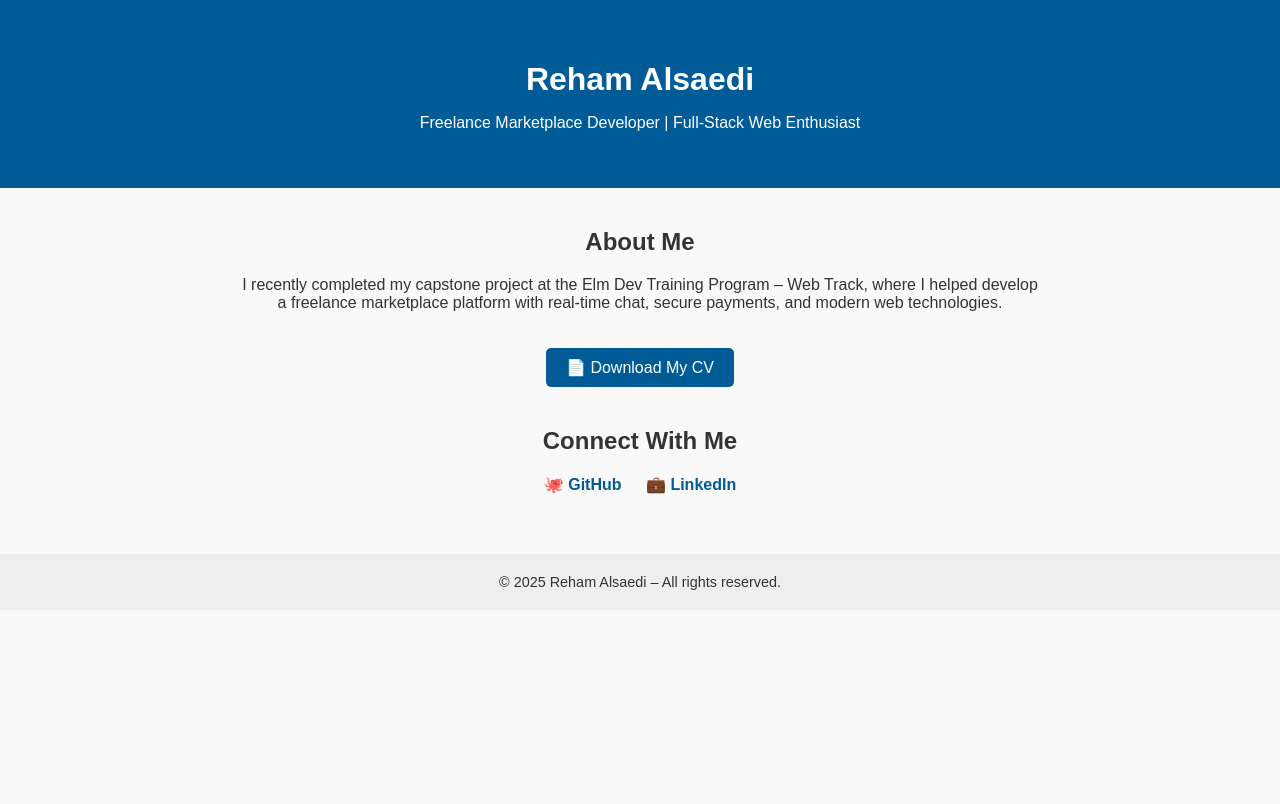
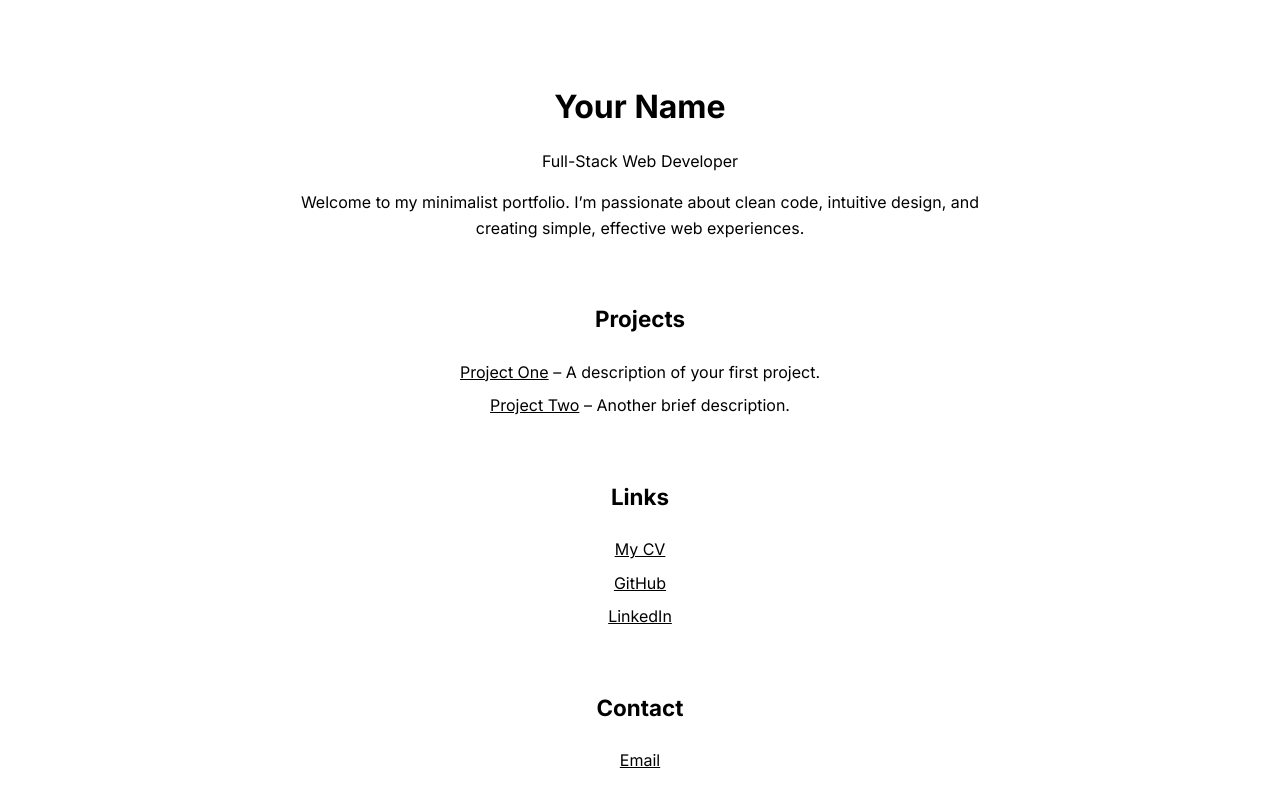
Before and after one commit to Reham-Alsaedi/reham-alsaedi.github.io, a plain HTML site: page index.html in a window 1280 px wide. Drawn offline with Linux system fonts and the light colour scheme.

Commit message:
Update index.html

```diff
--- a/index.html
+++ b/index.html
@@ -3,81 +3,90 @@
 <head>
   <meta charset="UTF-8" />
   <meta name="viewport" content="width=device-width, initial-scale=1.0" />
-  <title>Reham Alsaedi – Portfolio</title>
+  <title>Your Name</title>
   <style>
+    @import url('https://fonts.googleapis.com/css2?family=Inter:wght@400;700&display=swap');
+
     body {
-      font-family: sans-serif;
-      margin: 0;
-      padding: 0;
-      background: #f9f9f9;
-      color: #333;
+      font-family: 'Inter', sans-serif;
+      background-color: #fff;
+      color: #000;
       text-align: center;
+      padding: 60px 20px;
+      line-height: 1.6;
+      max-width: 700px;
+      margin: auto;
     }
-    header {
-      background-color: #005b96;
-      color: white;
-      padding: 40px 20px;
+
+    h1 {
+      font-size: 2rem;
+      font-weight: 700;
+      margin-bottom: 0.5em;
     }
-    h1 {
-      margin-bottom: 10px;
-    }
-    section {
-      max-width: 800px;
-      margin: 40px auto;
-      padding: 0 20px;
-    }
-    .links a {
-      margin: 10px;
-      text-decoration: none;
-      color: #005b96;
-      font-weight: bold;
-    }
-    .links a:hover {
+
+    a {
+      color: #000;
       text-decoration: underline;
     }
-    footer {
+
+    a:hover {
+      opacity: 0.7;
+    }
+
+    p {
+      margin: 1em 0;
+    }
+
+    .section {
       margin-top: 60px;
-      padding: 20px;
-      background-color: #eee;
-      font-size: 0.9em;
     }
-    .button {
-      display: inline-block;
-      margin-top: 20px;
-      padding: 10px 20px;
-      background-color: #005b96;
-      color: white;
-      text-decoration: none;
-      border-radius: 5px;
+
+    .section h2 {
+      font-size: 1.4rem;
+      font-weight: 700;
+      margin-bottom: 1em;
     }
-    .button:hover {
-      background-color: #00487c;
+
+    ul {
+      list-style-type: none;
+      padding: 0;
+    }
+
+    li {
+      margin: 0.5em 0;
     }
   </style>
 </head>
 <body>
-  <header>
-    <h1>Reham Alsaedi</h1>
-    <p>Freelance Marketplace Developer | Full-Stack Web Enthusiast</p>
-  </header>
 
-  <section>
-    <h2>About Me</h2>
-    <p>I recently completed my capstone project at the Elm Dev Training Program – Web Track, where I helped develop a freelance marketplace platform with real-time chat, secure payments, and modern web technologies.</p>
+  <h1>Your Name</h1>
+  <p>Full-Stack Web Developer</p>
 
-    <a class="button" href="Reham-Alsaedi-CV.pdf" target="_blank">📄 Download My CV</a>
-  </section>
+  <p>
+    Welcome to my minimalist portfolio. I’m passionate about clean code, intuitive design, and creating simple, effective web experiences.
+  </p>
 
-  <section>
-    <h2>Connect With Me</h2>
-    <div class="links">
-      <a href="https://github.com/reham-alsaedi" target="_blank">🐙 GitHub</a>
-      <a href="https://www.linkedin.com/in/rehamalsaedi/" target="_blank">💼 LinkedIn</a>
-    </div>
-  </section>
+  <div class="section">
+    <h2>Projects</h2>
+    <ul>
+      <li><a href="https://yourproject1.com" target="_blank">Project One</a> – A description of your first project.</li>
+      <li><a href="https://yourproject2.com" target="_blank">Project Two</a> – Another brief description.</li>
+    </ul>
+  </div>
 
-  <footer>
-    &copy; 2025 Reham Alsaedi – All rights reserved.
-  </footer>
+  <div class="section">
+    <h2>Links</h2>
+    <ul>
+      <li><a href="Reham-Alsaedi-CV.pdf" target="_blank">My CV</a></li>
+      <li><a href="https://github.com/reham-alsaedi" target="_blank">GitHub</a></li>
+      <li><a href="https://www.linkedin.com/in/rehamalsaedi/" target="_blank">LinkedIn</a></li>
+    </ul>
+  </div>
+
+  <div class="section">
+    <h2>Contact</h2>
+    <p><a href="mailto:rehamalsaedi22@gmail.com@example.com">Email</a></p>
+  </div>
+
 </body>
 </html>
```
